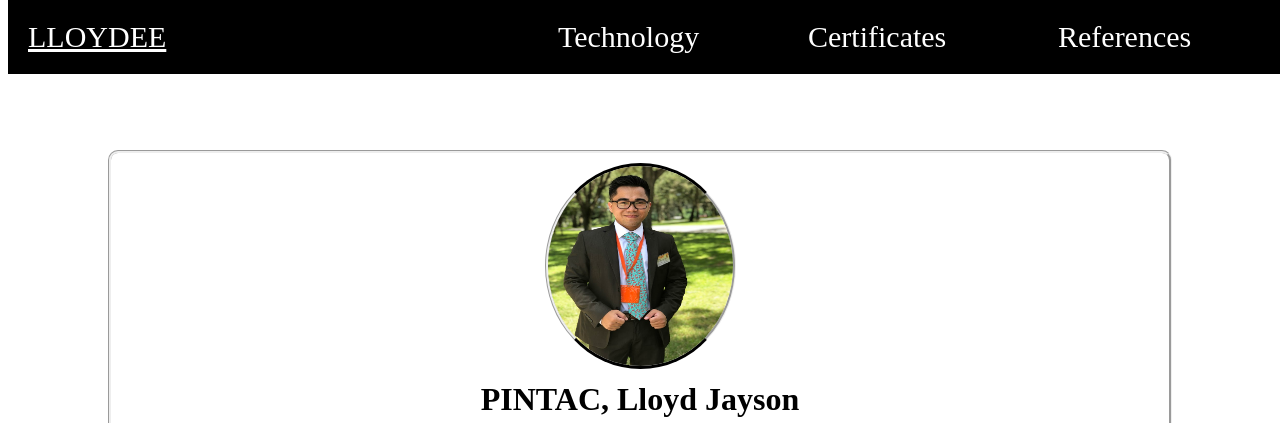
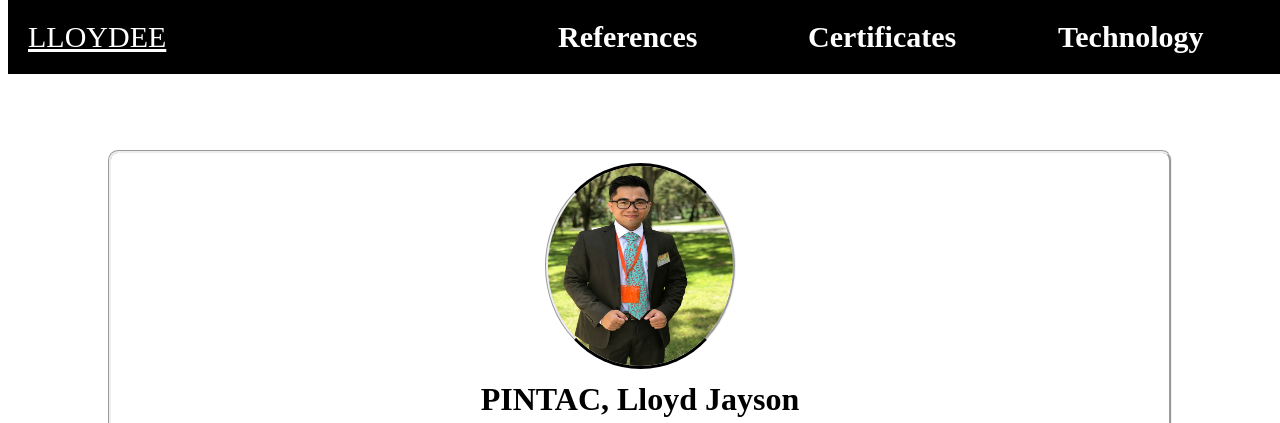
Before and after one commit to LloyDee/html-portfolio, a plain HTML site: page public/index.html in a window 1280 px wide. Shown: the top 423 px of the page. Drawn offline with Linux system fonts and the light colour scheme.

Commit message:
adjusting height

```diff
--- a/pages/certificate.css
+++ b/pages/certificate.css
@@ -13,6 +13,8 @@
     width:32;
 }
 .header{
+    display:inline-flex;
+    justify-content:flex-end;
     padding:20px;
     background-color: black;
     position: fixed;
@@ -21,7 +23,9 @@
     color:whitesmoke;
     -webkit-backface-visibility: hidden;
 }
-
+.header > .home{
+    width:100%;
+}
 .home{
     width: 250px;
     font-size:30px;
@@ -32,6 +36,7 @@
     font-size:30px;
     width: 250px;
     color:white;
+    font-weight:bolder;
 }
 
 .tabs:hover, .home:hover{
@@ -39,9 +44,7 @@
     color: antiquewhite;
     font-weight:bolder;
 }
-a{
-    font-weight:bolder;
-}
+
 .footer{
     font-family:"Times New Roman", "Serif";
     color:white;
--- a/public/index.html
+++ b/public/index.html
@@ -10,22 +10,23 @@
 </head>
 <body>
 <div class="header">
-    <a href="../public/index.html" target="_self" class="home"> LLOYDEE
+    <a href="../public/index.html" target="_self" class="home"> LLOYDEE</a>
     <a href="../pages/references.html" target="_self"><span class="tabs">References</span></a>
     <a href="../pages/certificate.html" target="_self"><span class="tabs">Certificates</span></a>
     <a href="../pages/skills.html" target="_self"><span class="tabs">Technology</span></a>
-    </a>
+
 </div>
 <div class="top">
     <img src="../assets/images/profile-pic.jpg" height="200" width="185" alt="profile-photo" class="ako"/>
     <div class="name">
-        <h1 >PINTAC, Lloyd Jayson</h1>
-        <h2 >Automation QA Engineer</h2>
+        <h1>PINTAC, Lloyd Jayson</h1>
+        <h2>Automation QA Engineer</h2>
     </div>
     <div class="my-icons">
-        <a href="https://github.com/LloyDee/html-portfolio/" target="_blank" id="my"> <img src="../assets/images/github.gif"
+        <a href="https://github.com/LloyDee/html-portfolio/" target="_blank" id="my"> <img
+                src="../assets/images/github.gif"
                 alt="github"
-                                                                                   class="img" ></a>
+                class="img"></a>
         <a href="https://www.linkedin.com/in/lloydpintacqaengineer/" target="_blank"> <img
                 src="../assets/images/linkedin.gif" alt="linkedin" class="img"></a>
         <a href="mailto:ljpintac@gmail.com" target="_blank"> <img src="../assets/images/gmail.gif" alt="email"
@@ -33,7 +34,7 @@
         <a href="tel:8135160335" target="_blank"> <img src="../assets/images/phone.gif" alt="phone" class="img"></a>
     </div>
 </div>
-<h2 class="professional-summary" >Professional Summary</h2>
+<h2 class="professional-summary">Professional Summary</h2>
 <div>
     <p class="summary-header">Fully accomplished and driven leader with a strong passion for Innovation, Leadership,
         Quality, On-time Delivery and
--- a/public/style.css
+++ b/public/style.css
@@ -8,7 +8,8 @@
 }
 
 .header{
-    display:inline-block;
+    display:inline-flex;
+    justify-content:flex-end;
     padding:20px;
     background-color: black;
     position: fixed;
@@ -17,11 +18,15 @@
     color:whitesmoke;
     -webkit-backface-visibility: hidden;
 }
+.header > .home{
+    width:100%;
+}
 
 .home{
     width: 250px;
     color:white;
     font-size:30px;
+    float:right;
 }
 
 .tabs{
@@ -29,6 +34,7 @@
     font-size:30px;
     width: 250px;
     color:white;
+    font-weight:bolder;
 }
 .tabs:hover, .home:hover{
     text-decoration: underline;
@@ -39,12 +45,7 @@
     color: antiquewhite;
 }
 
-@media(max-width:900px){
-    .tabs, .home{
-        font-size:10px;
-        font-color:yellow;
-    }
-}
+
 .name{
     line-height:10px;
     color:black;
```
Lines whose indentation alone changed are shown as unchanged.
